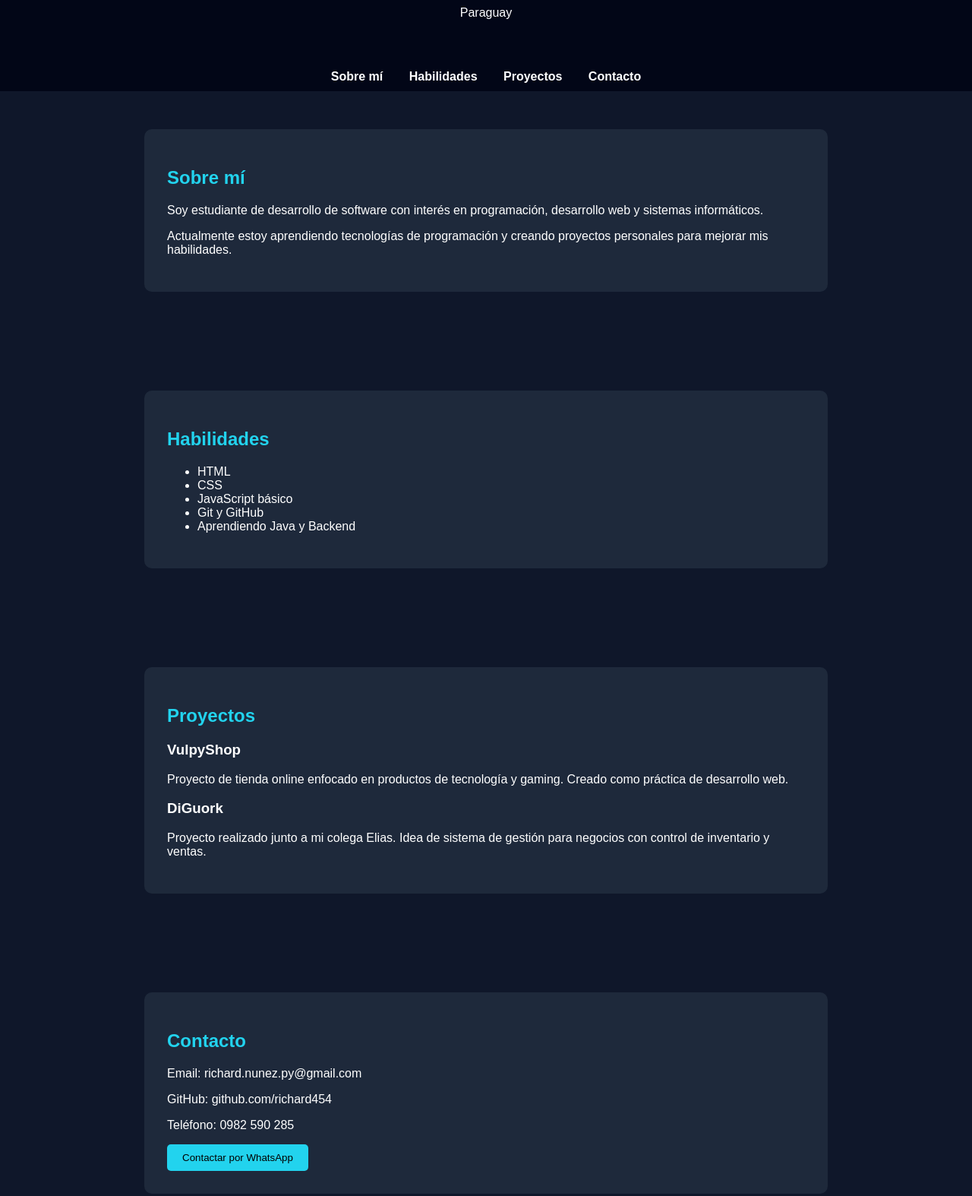
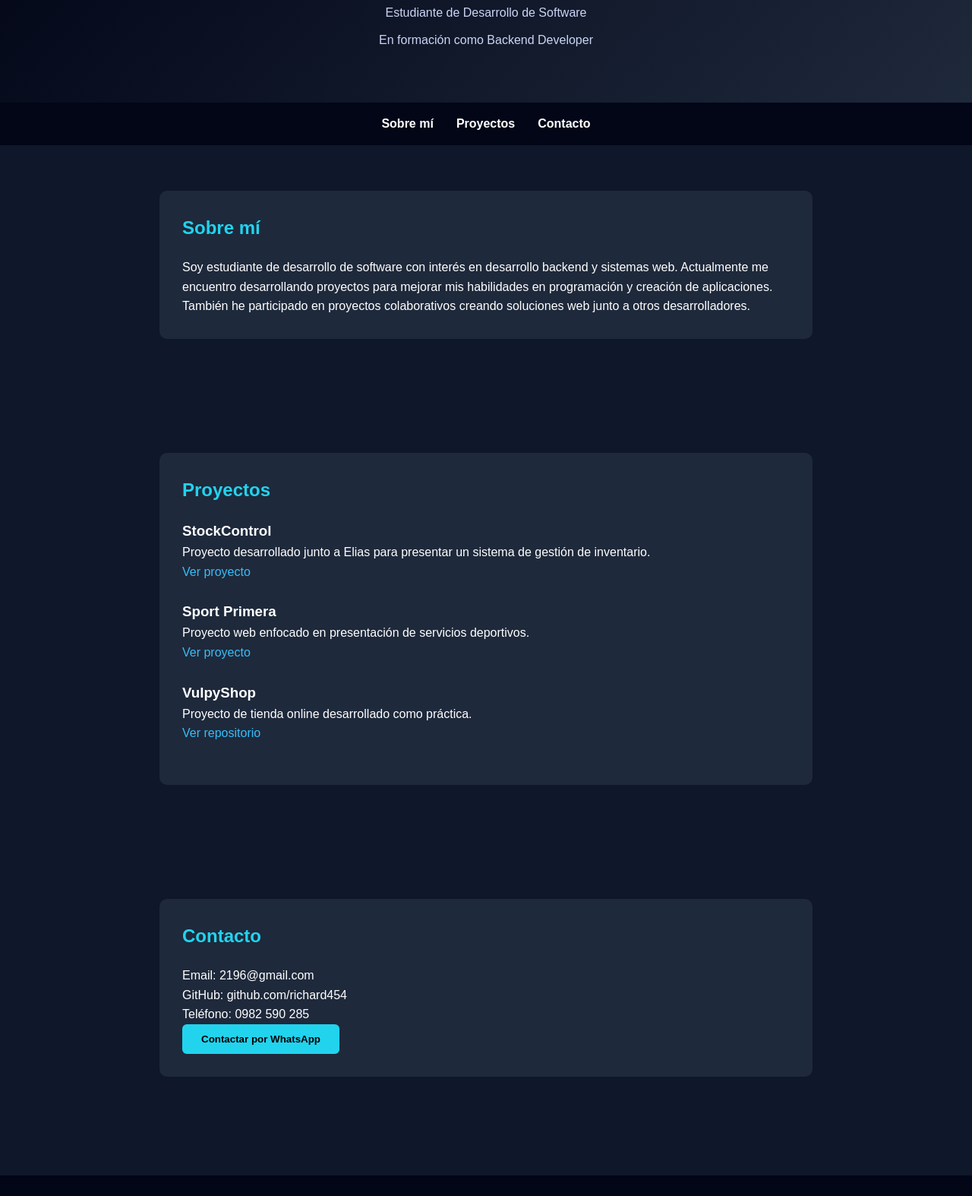
Before and after one commit to richard454/Curriculumrichard96, a plain HTML site: page index.html in a window 1280 px wide. Shown: the part 140-1714 px from the top of the page at 76% size. Drawn offline with Linux system fonts and the light colour scheme.

Commit message:
Revise index.html for portfolio updates and styling
Updated the title and modified various sections to enhance content clarity and layout. Added new projects and improved styling for better user experience.

```diff
--- a/index.html
+++ b/index.html
@@ -1,76 +1,152 @@
 <!DOCTYPE html>
 <html lang="es">
+
 <head>
+
 <meta charset="UTF-8">
 <meta name="viewport" content="width=device-width, initial-scale=1.0">
 
-<title>Richard Núñez | CV</title>
+<title>Richard Núñez | Portfolio</title>
 
 <style>
+
+*{
+margin:0;
+padding:0;
+box-sizing:border-box;
+}
 
 body{
 font-family: Arial, Helvetica, sans-serif;
 background:#0f172a;
 color:white;
-margin:0;
+line-height:1.6;
 }
+
+/* HEADER */
 
 header{
 text-align:center;
-padding:40px;
-background:#020617;
+padding:70px 20px;
+background:linear-gradient(135deg,#020617,#1e293b);
 }
 
 header h1{
+font-size:40px;
 color:#22d3ee;
-margin-bottom:10px;
 }
+
+header p{
+margin-top:10px;
+color:#cbd5f5;
+}
+
+/* NAV */
 
 nav{
 background:#020617;
-padding:10px;
-text-align:center;
+padding:15px;
+position:sticky;
+top:0;
+}
+
+nav ul{
+list-style:none;
+display:flex;
+justify-content:center;
+}
+
+nav li{
+margin:0 15px;
 }
 
 nav a{
 color:white;
-margin:0 15px;
 text-decoration:none;
 font-weight:bold;
+transition:0.3s;
 }
+
+nav a:hover{
+color:#22d3ee;
+}
+
+/* SECTIONS */
 
 section{
 max-width:900px;
 margin:auto;
-padding:50px 20px;
+padding:60px 20px;
 }
+
+h2{
+color:#22d3ee;
+margin-bottom:20px;
+}
+
+/* CARDS */
 
 .card{
 background:#1e293b;
 padding:30px;
 border-radius:10px;
 margin-bottom:30px;
+transition:0.3s;
 }
 
-h2{
-color:#22d3ee;
+.card:hover{
+transform:translateY(-5px);
+box-shadow:0 10px 20px rgba(0,0,0,0.5);
 }
 
+/* PROJECTS */
+
+.project{
+margin-bottom:25px;
+}
+
+.project a{
+color:#38bdf8;
+text-decoration:none;
+}
+
+/* BUTTON */
+
 button{
-padding:10px 20px;
+padding:12px 25px;
 background:#22d3ee;
 border:none;
-border-radius:5px;
+border-radius:6px;
 cursor:pointer;
+font-weight:bold;
+transition:0.3s;
 }
+
+button:hover{
+background:#06b6d4;
+}
+
+/* FOOTER */
 
 footer{
 text-align:center;
 padding:30px;
 background:#020617;
+margin-top:40px;
+}
+
+/* BACK TO TOP */
+
+#topBtn{
+position:fixed;
+bottom:20px;
+right:20px;
+display:none;
+padding:10px 15px;
 }
 
 </style>
+
 </head>
 
 <body>
@@ -79,18 +155,18 @@ background:#020617;
 
 <h1>Richard Núñez</h1>
 
-<p>Estudiante de Desarrollo de Software y Programación</p>
-
-<p>Paraguay</p>
+<p>Estudiante de Desarrollo de Software</p>
+<p>En formación como Backend Developer</p>
 
 </header>
 
 <nav>
 
-<a href="#sobre">Sobre mí</a>
-<a href="#habilidades">Habilidades</a>
-<a href="#proyectos">Proyectos</a>
-<a href="#contacto">Contacto</a>
+<ul>
+<li><a href="#sobre">Sobre mí</a></li>
+<li><a href="#proyectos">Proyectos</a></li>
+<li><a href="#contacto">Contacto</a></li>
+</ul>
 
 </nav>
 
@@ -101,34 +177,19 @@ background:#020617;
 <h2>Sobre mí</h2>
 
 <p>
-Soy estudiante de desarrollo de software con interés en programación,
-desarrollo web y sistemas informáticos.
+
+Soy estudiante de desarrollo de software con interés en desarrollo backend
+y sistemas web. Actualmente me encuentro desarrollando proyectos
+para mejorar mis habilidades en programación y creación de aplicaciones.
+
 </p>
 
 <p>
-Actualmente estoy aprendiendo tecnologías de programación y creando proyectos
-personales para mejorar mis habilidades.
+
+También he participado en proyectos colaborativos creando soluciones web
+junto a otros desarrolladores.
+
 </p>
-
-</div>
-
-</section>
-
-<section id="habilidades">
-
-<div class="card">
-
-<h2>Habilidades</h2>
-
-<ul>
-
-<li>HTML</li>
-<li>CSS</li>
-<li>JavaScript básico</li>
-<li>Git y GitHub</li>
-<li>Aprendiendo Java y Backend</li>
-
-</ul>
 
 </div>
 
@@ -140,19 +201,41 @@ personales para mejorar mis habilidades.
 
 <h2>Proyectos</h2>
 
+<div class="project">
+
+<h3>StockControl</h3>
+
+<p>Proyecto desarrollado junto a Elias para presentar un sistema de gestión de inventario.</p>
+
+<a href="https://stockcontrol-landing.vercel.app/?utm_source=ig&utm_medium=social&utm_content=link_in_bio" target="_blank">
+Ver proyecto
+</a>
+
+</div>
+
+<div class="project">
+
+<h3>Sport Primera</h3>
+
+<p>Proyecto web enfocado en presentación de servicios deportivos.</p>
+
+<a href="https://sport-primera.vercel.app/" target="_blank">
+Ver proyecto
+</a>
+
+</div>
+
+<div class="project">
+
 <h3>VulpyShop</h3>
 
-<p>
-Proyecto de tienda online enfocado en productos de tecnología y gaming.
-Creado como práctica de desarrollo web.
-</p>
+<p>Proyecto de tienda online desarrollado como práctica.</p>
 
-<h3>DiGuork</h3>
+<a href="https://github.com/richard454/vulpyShop.git" target="_blank">
+Ver repositorio
+</a>
 
-<p>
-Proyecto realizado junto a mi colega Elias.
-Idea de sistema de gestión para negocios con control de inventario y ventas.
-</p>
+</div>
 
 </div>
 
@@ -164,16 +247,14 @@ Idea de sistema de gestión para negocios con control de inventario y ventas.
 
 <h2>Contacto</h2>
 
-<p>Email: richard.nunez.py@gmail.com</p>
+<p>Email: 2196@gmail.com</p>
 
 <p>GitHub: github.com/richard454</p>
 
 <p>Teléfono: 0982 590 285</p>
 
 <a href="https://wa.me/595982590285">
-
 <button>Contactar por WhatsApp</button>
-
 </a>
 
 </div>
@@ -186,5 +267,41 @@ Idea de sistema de gestión para negocios con control de inventario y ventas.
 
 </footer>
 
+<button id="topBtn">↑</button>
+
+<script>
+
+/* SCROLL SUAVE */
+
+document.querySelectorAll('nav a').forEach(link=>{
+link.addEventListener('click',function(e){
+e.preventDefault()
+
+document.querySelector(this.getAttribute('href'))
+.scrollIntoView({behavior:'smooth'})
+})
+})
+
+/* BOTON VOLVER ARRIBA */
+
+const topBtn=document.getElementById("topBtn")
+
+window.onscroll=function(){
+
+if(document.body.scrollTop>200 || document.documentElement.scrollTop>200){
+topBtn.style.display="block"
+}else{
+topBtn.style.display="none"
+}
+
+}
+
+topBtn.onclick=function(){
+window.scrollTo({top:0,behavior:'smooth'})
+}
+
+</script>
+
 </body>
+
 </html>
```
